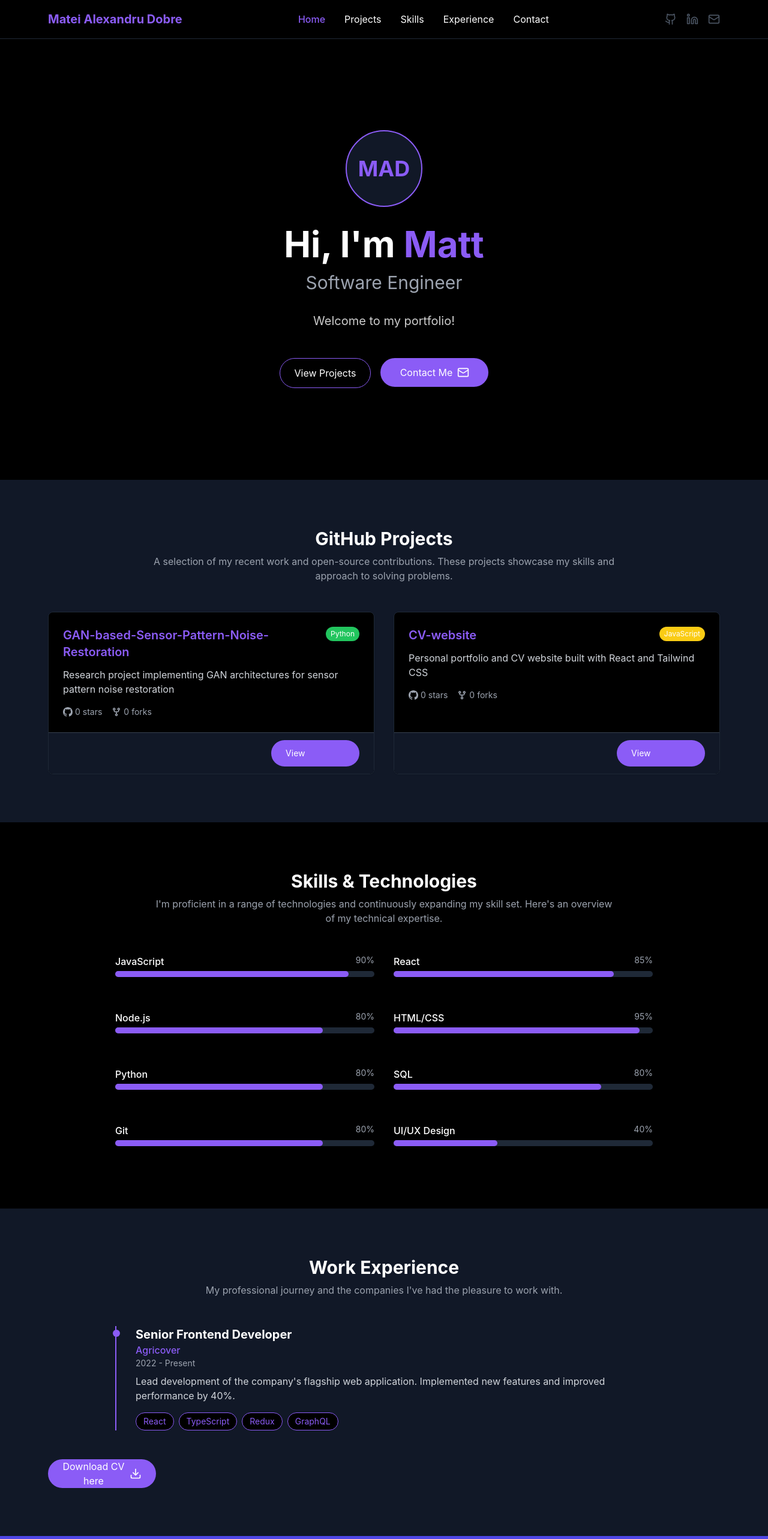
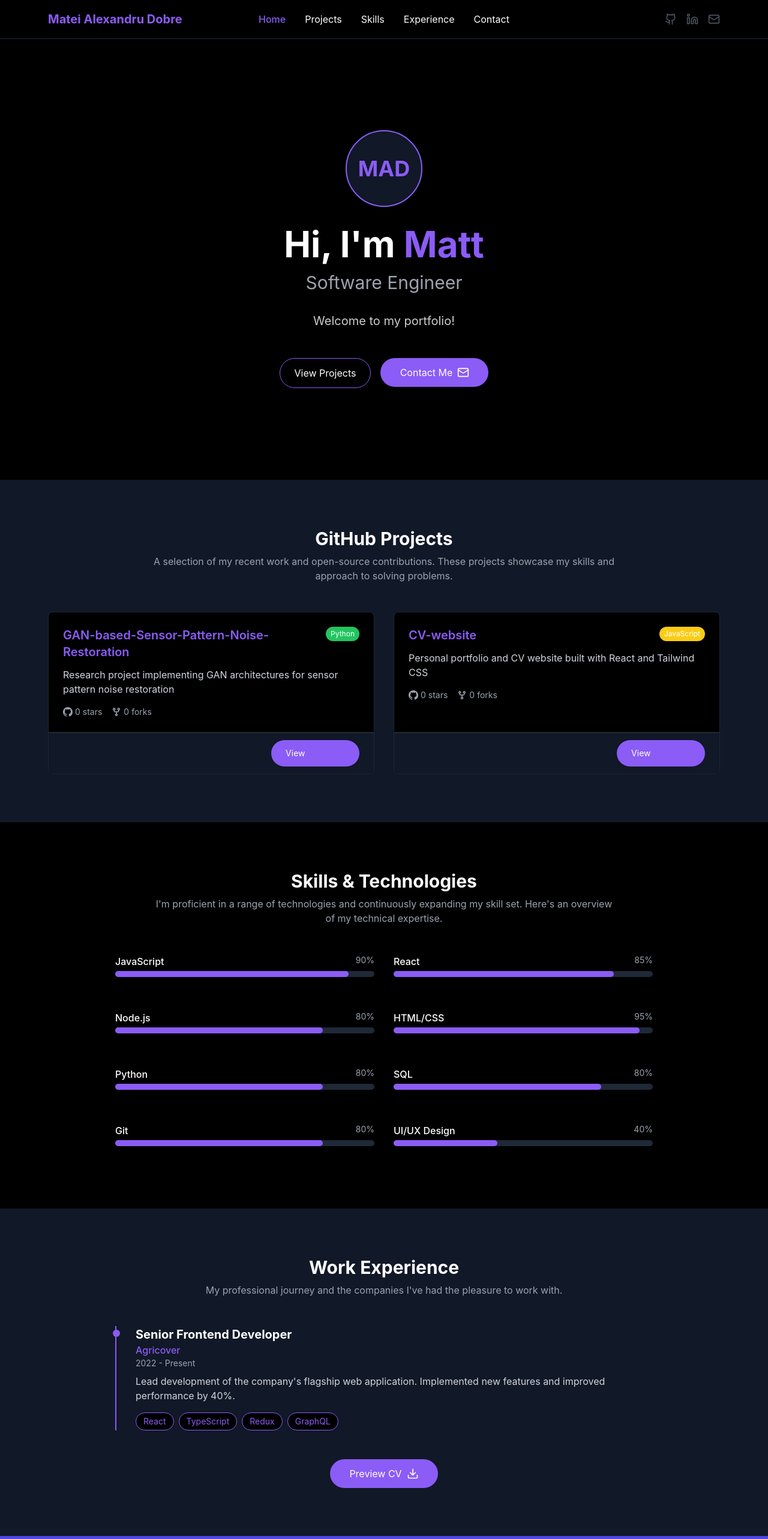
Before and after one commit to dobrematei14/CV-website, a React (Create React App) app in the folder website/: page / in a window 1280 px wide. Shown: the top 2566 px of the page at 60% size. Built offline with nearby package versions, Linux system fonts and the light colour scheme; no server answers.

Commit message:
centered nav bar, added cv and highlight of cv

```diff
--- a/website/src/components/PortfolioWebsite.js
+++ b/website/src/components/PortfolioWebsite.js
@@ -25,11 +25,20 @@ const PortfolioWebsite = () => {
     if (pdfPreviewUrl) return; // Only generate once
 
     try {
-      const loadingTask = pdfjsLib.getDocument('CV.pdf');
+      console.log('Attempting to load PDF...');
+
+      // Use the full path to the PDF file in your development environment
+      // In production, you might need to adjust this path
+      const pdfPath = '/website/build/CV.pdf'; // Update this path
+
+      const loadingTask = pdfjsLib.getDocument(pdfPath);
       const pdf = await loadingTask.promise;
+      console.log('PDF loaded successfully');
+
       const page = await pdf.getPage(1); // Get first page
+      console.log('Page 1 loaded');
 
-      const viewport = page.getViewport({ scale: 0.5 }); // Adjust scale as needed
+      const viewport = page.getViewport({ scale: 0.5 });
       const canvas = canvasRef.current;
       const context = canvas.getContext('2d');
 
@@ -41,12 +50,28 @@ const PortfolioWebsite = () => {
         viewport: viewport
       };
 
+      console.log('Rendering PDF to canvas...');
       await page.render(renderContext).promise;
-      setPdfPreviewUrl(canvas.toDataURL());
+      console.log('PDF rendered to canvas');
+
+      const dataUrl = canvas.toDataURL();
+      console.log('Canvas converted to data URL');
+      setPdfPreviewUrl(dataUrl);
     } catch (error) {
       console.error('Error generating PDF preview:', error);
+      // Set a fallback message
+      console.log('Failed to load PDF. Check console for details.');
     }
   };
+
+  // Also update the Download button to use the correct path
+  <IconOnlyButton
+    icon={<Download size={20} />}
+    onClick={() => window.open('/website/build/CV.pdf', '_blank')}
+    className="min-w-40"
+  >
+    Download CV here
+  </IconOnlyButton>
 
   useEffect(() => {
     // Fetch GitHub repositories
@@ -179,9 +204,14 @@ const PortfolioWebsite = () => {
       {/* Navigation */}
       <nav className="fixed top-0 left-0 right-0 bg-black shadow-md z-10 border-b border-gray-800">
         <div className="max-w-6xl mx-auto px-4">
-          <div className="flex justify-between items-center h-16">
+          <div className="relative flex items-center h-16">
+            {/* Name aligned to left */}
+            <div className="absolute left-0">
               <a href="#" className="text-xl font-bold text-[#8B5CF6]">Matei Alexandru Dobre</a>
+            </div>
 
+            {/* Navigation links centered on page */}
+            <div className="w-full flex justify-center">
               <div className="hidden md:flex space-x-8">
                 <button
                   onClick={() => scrollToSection('home')}
@@ -214,8 +244,10 @@ const PortfolioWebsite = () => {
                   Contact
                 </button>
               </div>
+            </div>
 
-            <div className="flex space-x-4">
+            {/* Social icons aligned to right */}
+            <div className="absolute right-0 flex space-x-4">
               <a href="https://github.com/dobrematei14/" target="_blank" rel="noopener noreferrer" className="text-gray-600 hover:text-indigo-600 transition-colors">
                 <Github size={20} />
               </a>
@@ -398,7 +430,7 @@ const PortfolioWebsite = () => {
             ))}
           </div>
 
-          <div className="text-center mt-8 relative group" onMouseEnter={generatePdfPreview}>
+          <div className="flex justify-center mt-8 relative group" onMouseEnter={generatePdfPreview}>
             {/* Hidden canvas for rendering PDF */}
             <canvas ref={canvasRef} style={{ display: 'none' }} />
 
@@ -407,7 +439,7 @@ const PortfolioWebsite = () => {
               onClick={() => window.open('CV.pdf', '_blank')}
               className="min-w-40"
             >
-              Download CV here
+              Preview CV
             </IconOnlyButton>
 
             {/* PDF Preview */}
```
Lines whose indentation alone changed are shown as unchanged.
